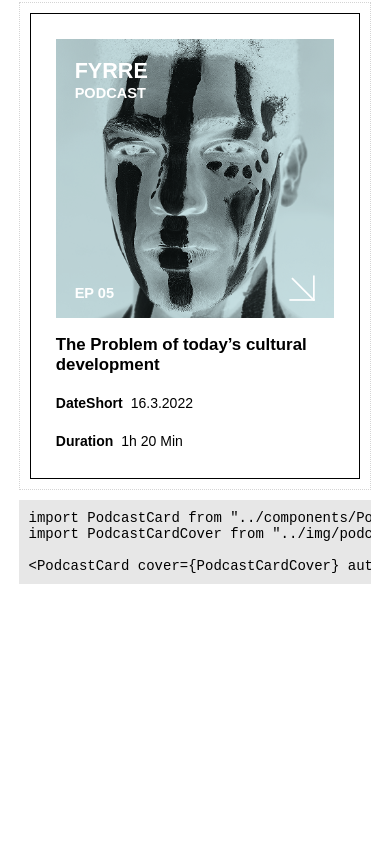
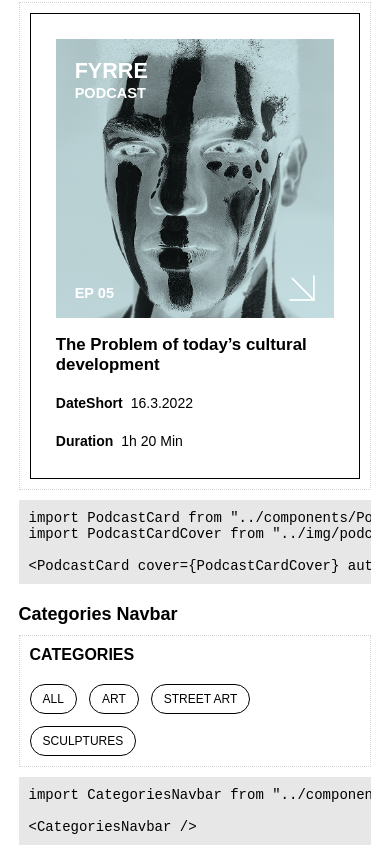
Before and after one commit to nobleworkshop/artlife-magazine, a React (Vite) app: page /uikit-sections in a window 390 px wide. Shown: the part 3763-4608 px from the top of the page. Before the commit the page ends 4347 px from the top, so only its background shows below. Built offline with nearby package versions, Linux system fonts and the light colour scheme; a web font is replaced by a local one.

Commit message:
адаптивная верстка навбара категорий

```diff
--- /dev/null
+++ b/src/components/CategoriesNavbar/CategoriesNavbar.jsx
@@ -0,0 +1,18 @@
+import Badge from "../Badge/Badge";
+import styles from "./categoriesNavbar.module.css";
+
+const CategoriesNavbar = () => {
+  return (
+	<section className={styles["categories-navbar"]}>
+		<h2 className={styles["categories-navbar__title"]}>Categories</h2>
+		<nav className={styles.navbar}>
+		<Badge title="all" link="/categories/all" />
+		<Badge title="art" link="/categories/art" />
+		<Badge title="Street Art" link="/categories/streetArt" />
+		<Badge title="Sculptures" link="/categories/sculptures" />
+		</nav>
+	</section>
+  );
+};
+
+export default CategoriesNavbar;
--- /dev/null
+++ b/src/components/CategoriesNavbar/categoriesNavbar.module.css
@@ -0,0 +1,22 @@
+.categories-navbar{
+	width: 100%;
+	display: flex;
+	align-items: center;
+	gap: 20px;
+	justify-content: space-between;
+	background-color: #fff;
+	flex-wrap: wrap;
+}
+.categories-navbar__title{
+	font-family: var(--font-family);
+	font-weight: 600;
+	font-size: 16px;
+	text-transform: uppercase;
+}
+
+.navbar {
+  display: flex;
+  gap: 12px;
+  background-color: #fff;
+  flex-wrap: wrap;
+}
--- a/src/pages/uikit-sections.jsx
+++ b/src/pages/uikit-sections.jsx
@@ -5,6 +5,7 @@ import UiKitAuthorCard from "../uikit-components/uikit-AuthorCard";
 
 import UiKitAuthors from "../uikit-components/uikit-Authors";
 import UiKitPodcastCard from "../uikit-components/uikit-PodcastCard";
+import UiKitCategoriesNavbar from "../uikit-components/uikit-CategoriesNavbar";
 
 const UiKitSections = () => {
 	return (
@@ -34,6 +35,7 @@ const UiKitSections = () => {
 				<UiKitAuthorCard />
 				<UiKitAuthors />
 				<UiKitPodcastCard />
+				<UiKitCategoriesNavbar />
 			</div>
 		</div>
 	);
--- /dev/null
+++ b/src/uikit-components/uikit-CategoriesNavbar.jsx
@@ -0,0 +1,28 @@
+import CategoriesNavbar from "../components/CategoriesNavbar/CategoriesNavbar";
+import styles from "./uikit.module.css";
+
+const UiKitCategoriesNavbar = () => {
+    return (
+        <div className={styles.component}>
+            <h3 className={styles.component__title}>Categories Navbar</h3>
+
+            <div className={styles.component__preview}>
+                <CategoriesNavbar />
+            </div>
+
+            <div className={styles.component__code}>
+                <pre>
+                    <code>
+                        {`import CategoriesNavbar from "../components/CategoriesNavbar/CategoriesNavbar";`}
+                        <br />
+                        <br />
+                        {`<CategoriesNavbar />`}
+
+                    </code>
+                </pre>
+            </div>
+        </div>
+    );
+};
+
+export default UiKitCategoriesNavbar;
```
